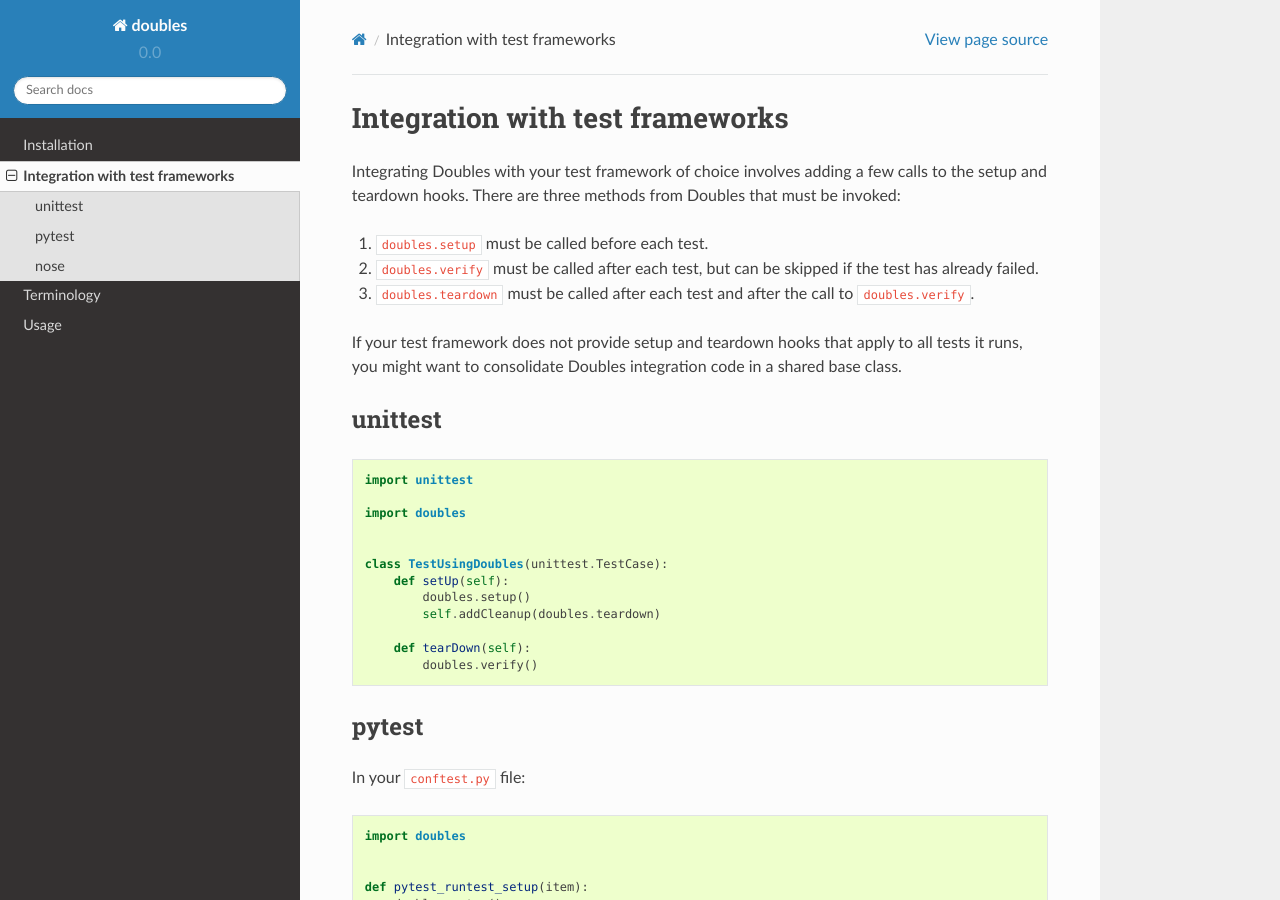
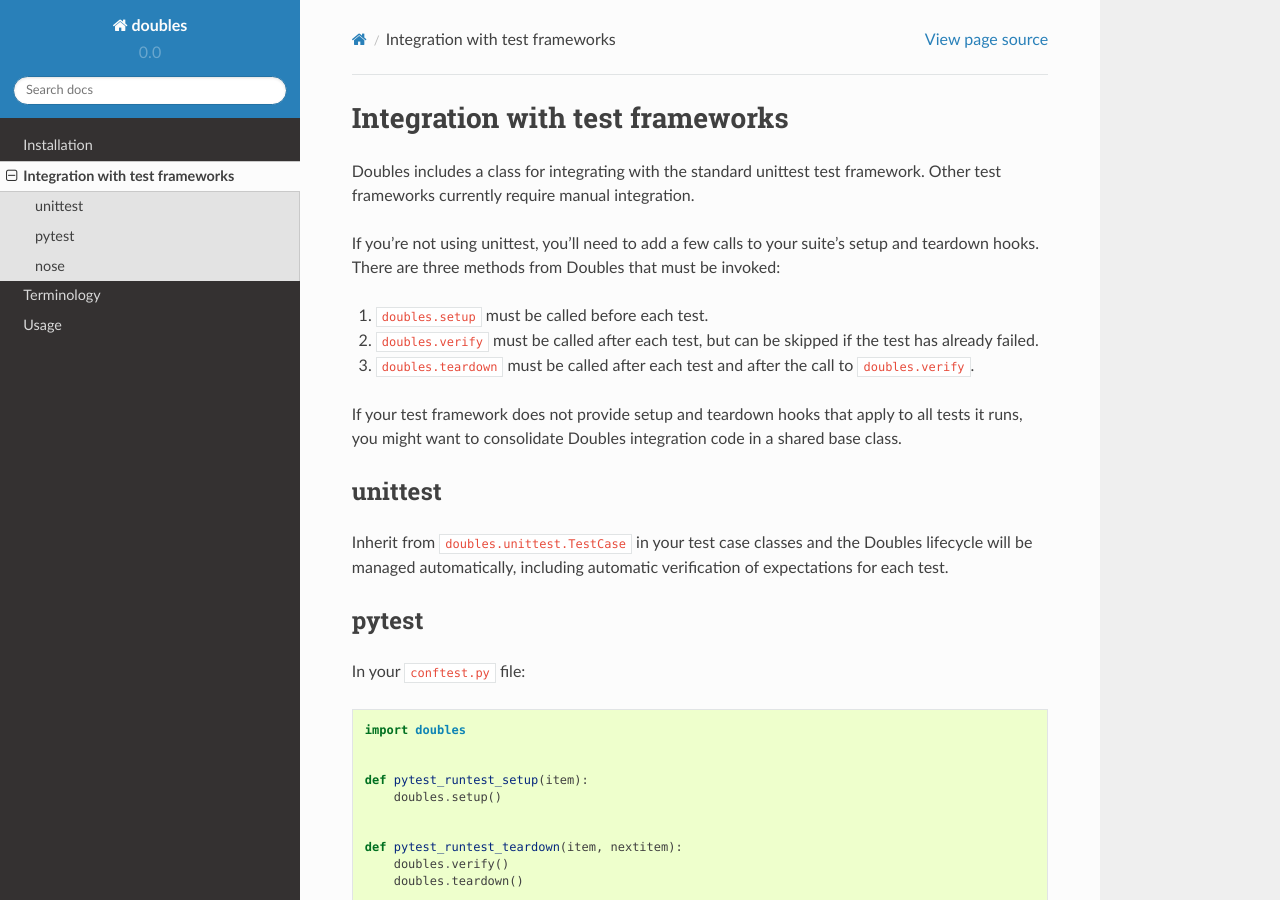
Before and after one commit to uber/doubles, a Sphinx documentation site: the page built from docs/source/integration.rst, in a window 1280 px wide and 900 px high. Built offline with Sphinx 7.4.7 and the Read the Docs theme 2.0.0, drawn with Linux system fonts in a browser that asks for light colours.

Commit message:
Update docs regarding unittest integration and running Doubles's tests.

```diff
--- a/docs/source/integration.rst
+++ b/docs/source/integration.rst
@@ -1,7 +1,9 @@
 Integration with test frameworks
 ================================
 
-Integrating Doubles with your test framework of choice involves adding a few calls to the setup and teardown hooks. There are three methods from Doubles that must be invoked:
+Doubles includes a class for integrating with the standard unittest test framework. Other test frameworks currently require manual integration.
+
+If you're not using unittest, you'll need to add a few calls to your suite's setup and teardown hooks. There are three methods from Doubles that must be invoked:
 
 1. ``doubles.setup`` must be called before each test.
 2. ``doubles.verify`` must be called after each test, but can be skipped if the test has already failed.
@@ -13,27 +15,12 @@
 unittest
 --------
 
-::
-
-    import unittest
-
-    import doubles
-
-
-    class TestUsingDoubles(unittest.TestCase):
-        def setUp(self):
-            doubles.setup()
-            self.addCleanup(doubles.teardown)
-
-        def tearDown(self):
-            doubles.verify()
+Inherit from ``doubles.unittest.TestCase`` in your test case classes and the Doubles lifecycle will be managed automatically, including automatic verification of expectations for each test.
 
 pytest
 ------
 
-In your ``conftest.py`` file:
-
-::
+In your ``conftest.py`` file::
 
     import doubles
 
```
Also changed, not shown: README.md (+5 -1 lines).
